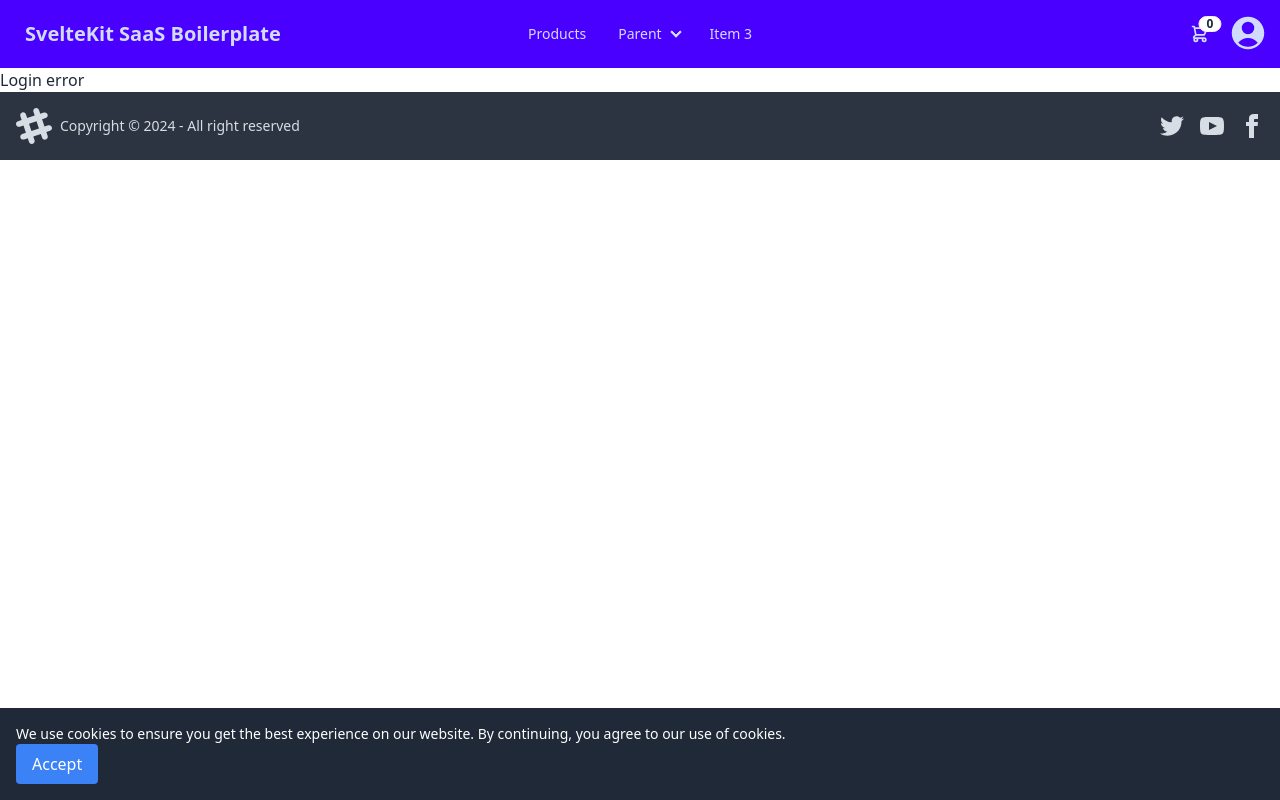
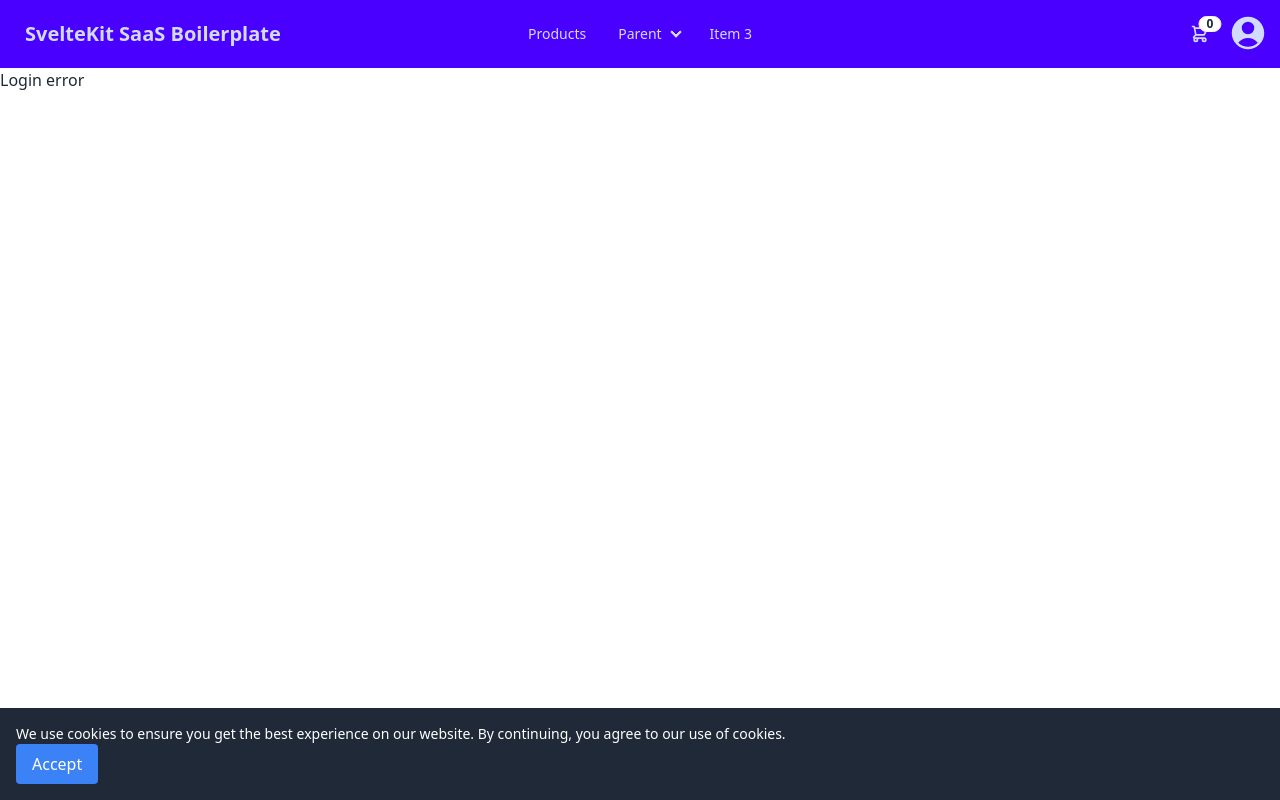
Before and after one commit to jcreek/SvelteKitSaasBoilerplate, a SvelteKit app: page /auth/error in a window 1280 px wide. Built offline with nearby package versions, Linux system fonts and the light colour scheme; no server answers.

Commit message:
style(*): set min-height on main content

```diff
--- a/src/routes/+layout.svelte
+++ b/src/routes/+layout.svelte
@@ -277,4 +277,8 @@
 		align-items: center;
 		font-size: 20px; /* Adjust font size as needed */
 	}
+
+	main {
+		min-height: calc(100dvh - 68px - 68px);
+	}
 </style>
```
